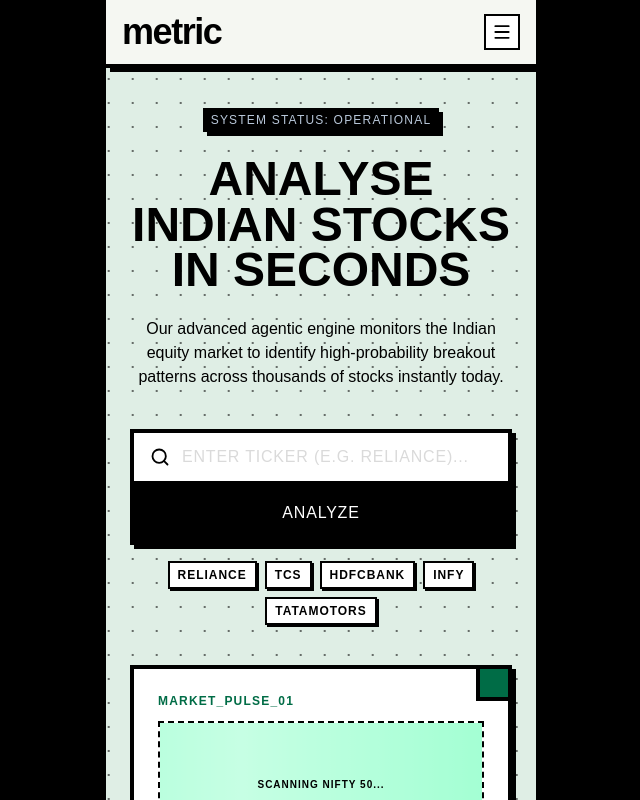
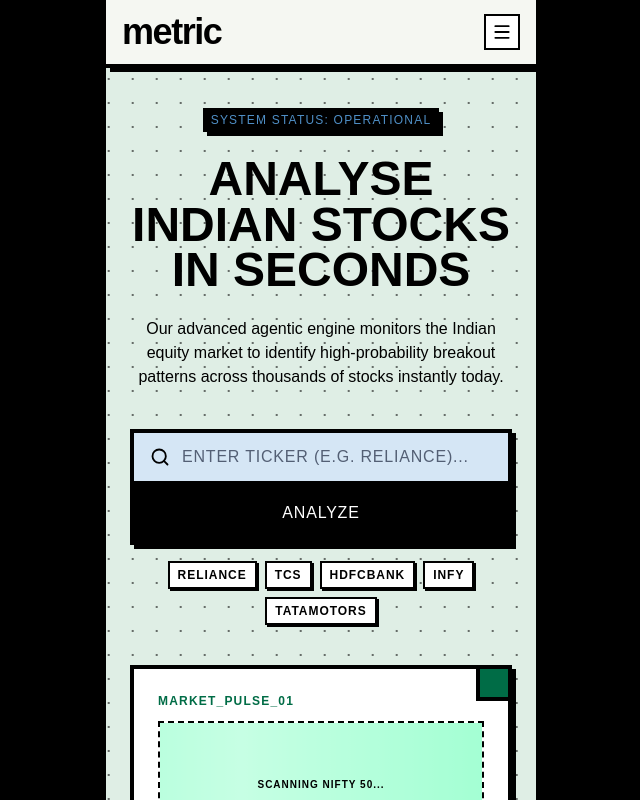
Before and after one commit to threeoneonetwo/metric-stocks-analyser, a Next.js app: page / in a window 1280 px wide. Shown: the top 800 px of the page, without its empty margins (319-959 px from the left). Built offline with nearby package versions, Linux system fonts and the light colour scheme.

Commit message:
Strengthen finance accent color

```diff
--- a/app/globals.css
+++ b/app/globals.css
@@ -8,7 +8,8 @@
   --metric-green: #006c46;
   --metric-green-bright: #6dffba;
   --metric-finance-bg: #dfeee5;
-  --metric-finance-accent: #b8c7d9;
+  --metric-finance-accent: #4f8fc6;
+  --metric-finance-accent-soft: #d5e6f5;
   --metric-red: #ba1a1a;
   --metric-pink: #ffb2ba;
   --metric-blue: #535f74;
@@ -31,6 +32,7 @@
   --color-metric-green-bright: var(--metric-green-bright);
   --color-metric-finance-bg: var(--metric-finance-bg);
   --color-metric-finance-accent: var(--metric-finance-accent);
+  --color-metric-finance-accent-soft: var(--metric-finance-accent-soft);
   --color-metric-red: var(--metric-red);
   --color-metric-pink: var(--metric-pink);
   --color-metric-blue: var(--metric-blue);
--- a/components/ticker-search.tsx
+++ b/components/ticker-search.tsx
@@ -32,13 +32,13 @@ export function TickerSearch() {
       onSubmit={form.handleSubmit(onSubmit)}
       className="flex w-full flex-col gap-0 neo-shadow"
     >
-      <label className="flex min-w-0 flex-1 items-center gap-3 border-4 border-black bg-white px-4 py-3">
+      <label className="flex min-w-0 flex-1 items-center gap-3 border-4 border-black bg-metric-finance-accent-soft px-4 py-3">
         <Search className="shrink-0" size={20} strokeWidth={2.2} />
         <input
           autoFocus
           aria-label="Stock ticker"
           placeholder="ENTER TICKER (E.G. RELIANCE)..."
-          className="min-w-0 flex-1 bg-transparent font-mono text-sm font-bold uppercase tracking-[0.05em] outline-none placeholder:text-metric-surface-dim"
+          className="min-w-0 flex-1 bg-transparent font-mono text-sm font-bold uppercase tracking-[0.05em] text-black outline-none placeholder:text-metric-blue"
           {...form.register("ticker", {
             setValueAs: normalizeTicker,
           })}
```
